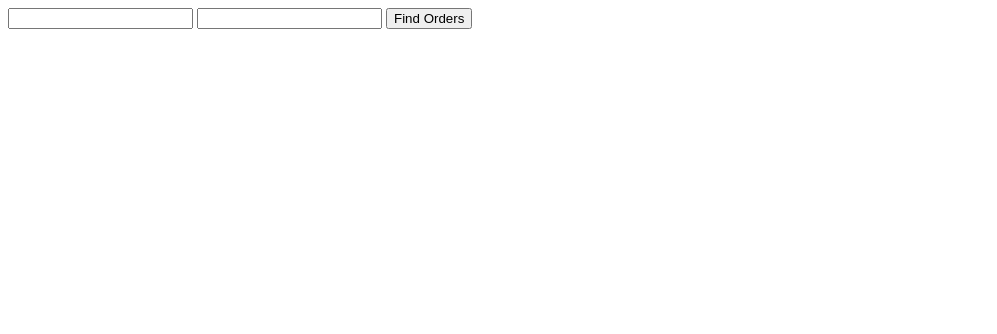
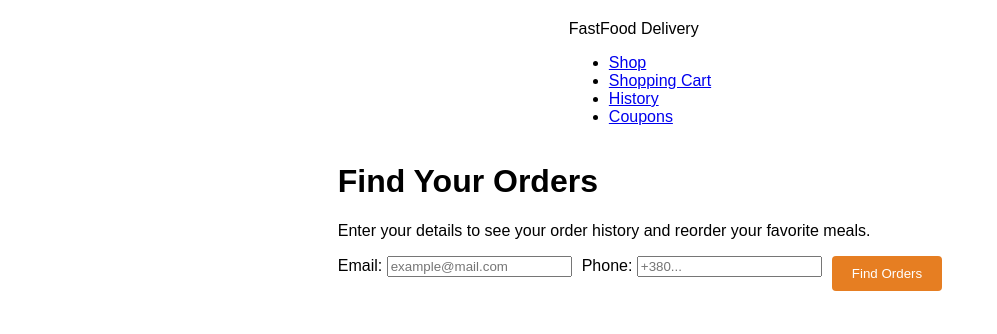
Before and after one commit to olexandrmartsophey-hash/delivery-app, a plain HTML site: page frontend/history.html in a window 1280 px wide. Shown: the whole page, without its empty margins (0-997 px from the left). Drawn offline with Linux system fonts and the light colour scheme.

Commit message:
Update history.html

```diff
--- a/frontend/history.html
+++ b/frontend/history.html
@@ -1,7 +1,51 @@
-<input id="email">
-<input id="phone">
-<button id="find">Find Orders</button>
+<!DOCTYPE html>
+<html lang="en">
+<head>
+  <meta charset="UTF-8">
+  <meta name="viewport" content="width=device-width, initial-scale=1.0">
+  <title>Delivery App - Order History</title>
+  <link rel="stylesheet" href="./style.css">
+</head>
+<body>
 
-<div id="orders"></div>
+  <header class="main-header">
+    <nav class="navbar">
+      <div class="nav-logo">FastFood Delivery</div>
+      <ul class="nav-links">
+        <li><a href="index.html">Shop</a></li>
+        <li><a href="cart.html">Shopping Cart</a></li>
+        <li><a href="history.html" class="active">History</a></li>
+        <li><a href="coupons.html">Coupons</a></li>
+      </ul>
+    </nav>
+  </header>
 
-<script type="module" src="./js/history.js"></script>
+  <main class="container">
+    <h1>Find Your Orders</h1>
+    <p>Enter your details to see your order history and reorder your favorite meals.</p>
+
+    <div class="controls">
+      <div class="filter-group">
+        <label for="email">Email:</label>
+        <input type="email" id="email" placeholder="example@mail.com" required>
+      </div>
+
+      <div class="filter-group">
+        <label for="phone">Phone:</label>
+        <input type="tel" id="phone" placeholder="+380..." required>
+      </div>
+
+      <div class="filter-group" style="justify-content: flex-end;">
+        <button id="find" style="padding: 10px 20px; background: #e67e22; color: white; border: none; border-radius: 4px; cursor: pointer;">
+          Find Orders
+        </button>
+      </div>
+    </div>
+
+    <div id="orders" class="product-grid">
+      </div>
+  </main>
+
+  <script type="module" src="./js/history.js"></script>
+</body>
+</html>
```
